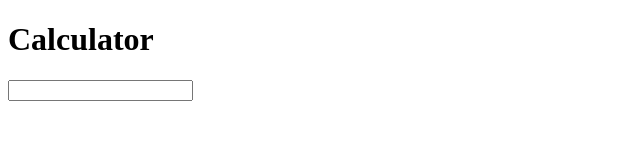
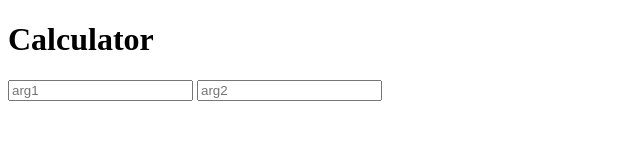
Before and after one commit to olimjon1606/uni-webapp-projects, a plain HTML site: page pr1/index.html in a window 1280 px wide. Shown: the whole page, without its empty margins (0-640 px from the left). Drawn offline with Linux system fonts and the light colour scheme.

Commit message:
Update index.html

```diff
--- a/pr1/index.html
+++ b/pr1/index.html
@@ -1,13 +1,18 @@
 <!DOCTYPE html>
 <html lang="en">
+
 <head>
     <meta charset="UTF-8">
     <meta http-equiv="X-UA-Compatible" content="IE=edge">
     <meta name="viewport" content="width=device-width, initial-scale=1.0">
     <title>Calculator</title>
 </head>
+
 <body>
     <h1>Calculator</h1>
-    <input type="number" >
+    <input type="number" class="arg1" placeholder="arg1">
+    <input type="number" class="arg2" placeholder="arg2">
+
 </body>
+
 </html>
```
